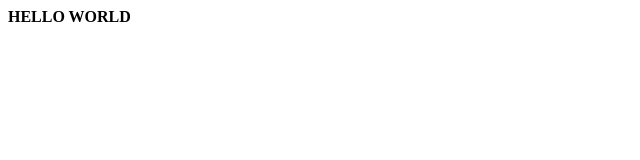
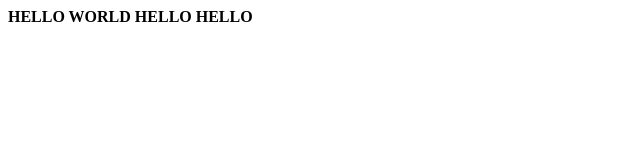
Before and after one commit to vladbeu/my-project, a plain HTML site: page index.html in a window 1280 px wide. Shown: the whole page, without its empty margins (0-640 px from the left). Drawn offline with Linux system fonts and the light colour scheme.

Commit message:
Added new hello line

```diff
--- a/index.html
+++ b/index.html
@@ -1,3 +1,4 @@
 <html>
     <b>HELLO WORLD</b>
+    <b>HELLO HELLO</b>
 </html>
```
